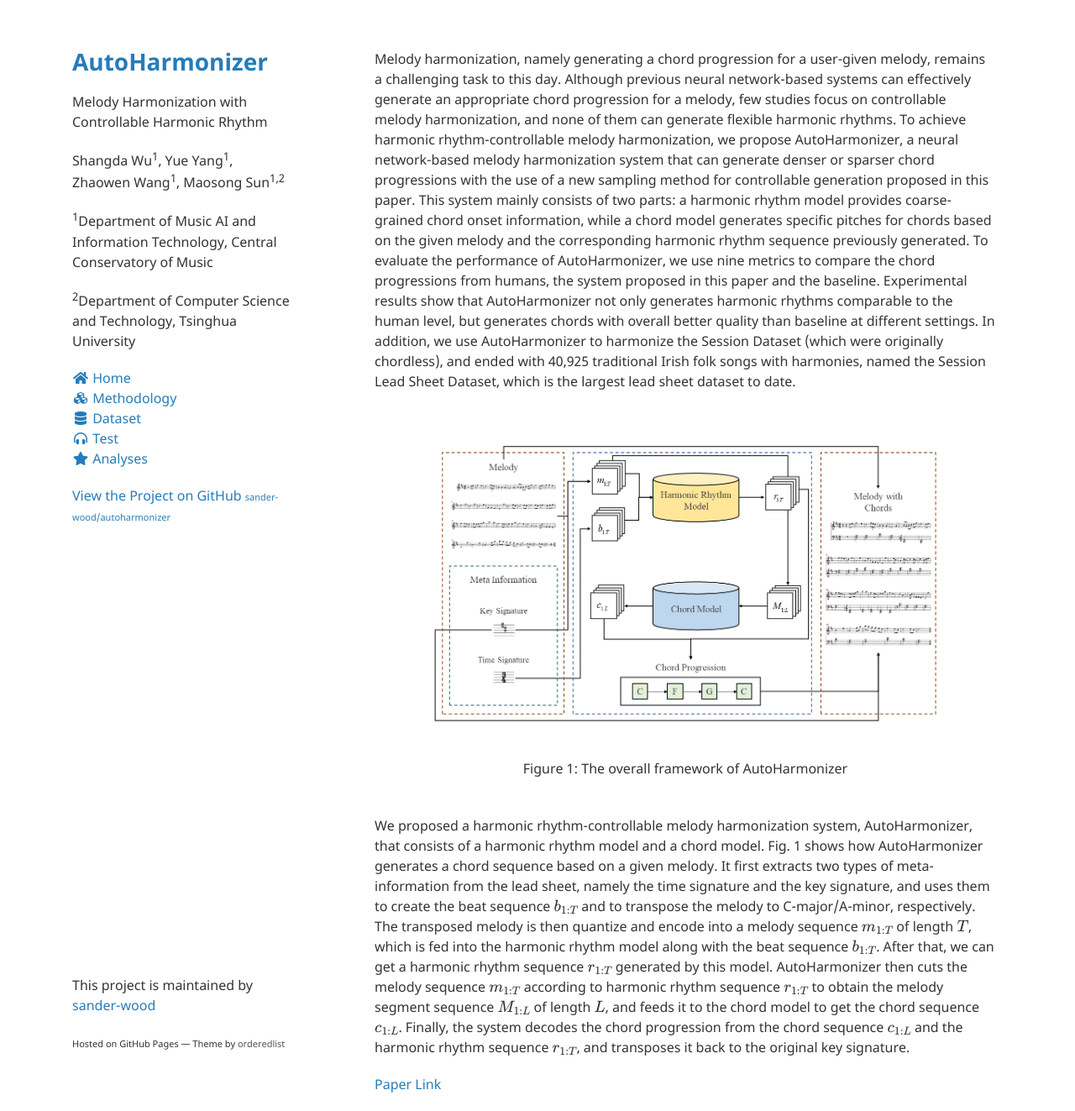
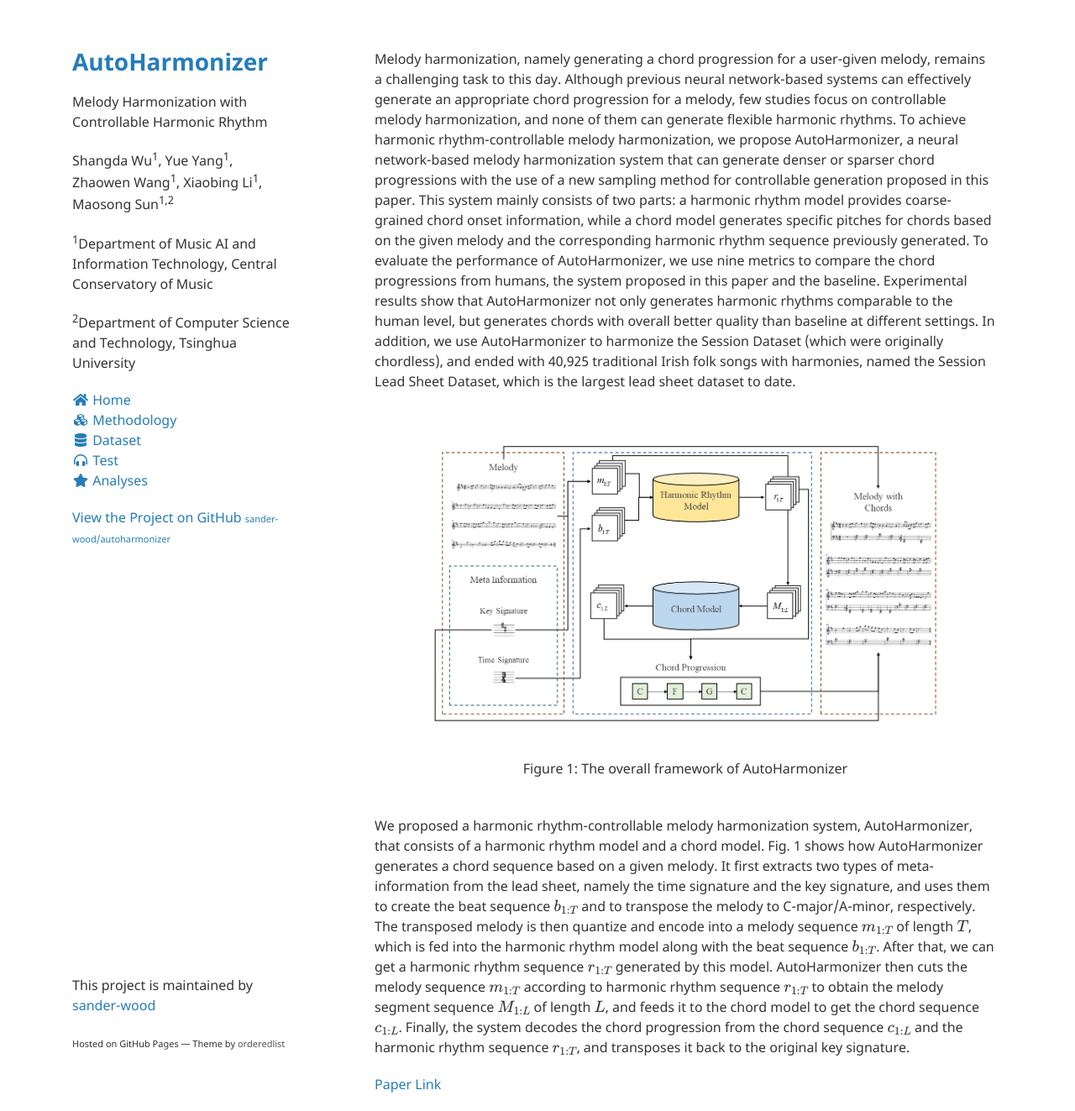
Before and after one commit to sander-wood/autoharmonizer, a Jekyll site: the page built from index.md, in a window 1280 px wide and 1323 px high. Shown: the whole window at 84% size. Built offline with Jekyll 4.4.1, drawn with Linux system fonts in a browser that asks for light colours; nearby versions of some CDN libraries; formulas are drawn with MathJax 3.

Commit message:
Update default.html

```diff
--- a/_layouts/default.html
+++ b/_layouts/default.html
@@ -24,7 +24,7 @@
 
         <p>{{ site.description | default: site.github.project_tagline }}</p>
 
-        <p>Shangda Wu<sup>1</sup>, Yue Yang<sup>1</sup>, Zhaowen Wang<sup>1</sup>, Maosong Sun<sup>1,2</sup></p>
+        <p>Shangda Wu<sup>1</sup>, Yue Yang<sup>1</sup>, Zhaowen Wang<sup>1</sup>, Xiaobing Li<sup>1</sup>, Maosong Sun<sup>1,2</sup></p>
 
         <p><sup>1</sup>Department of Music AI and Information Technology, Central Conservatory of Music</p>
         <p><sup>2</sup>Department of Computer Science and Technology, Tsinghua University</p>
```
